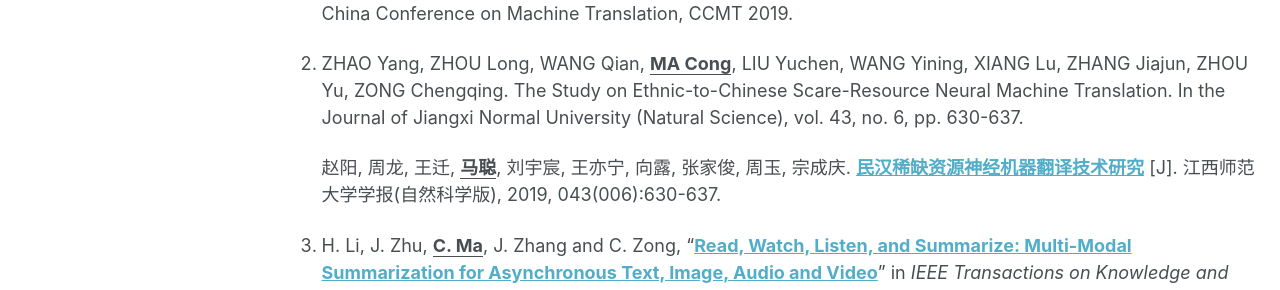
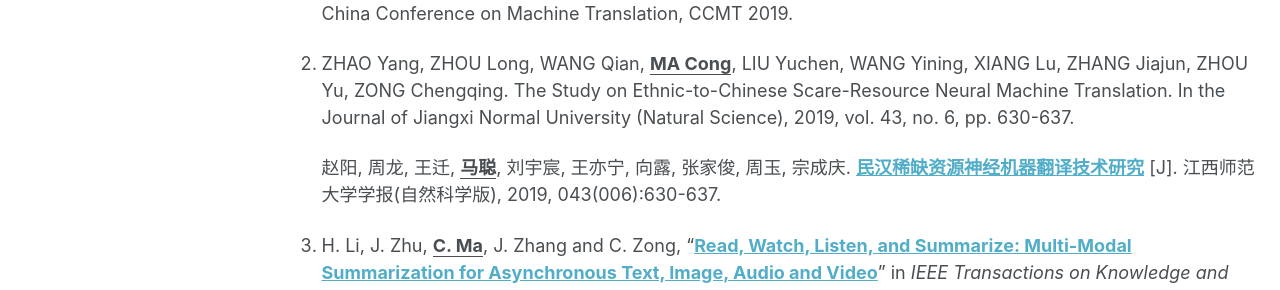
Before and after one commit to EriCongMa/ericongma.github.io, a Jekyll site: the page built from _pages/publications.md, in a window 1280 px wide and 1308 px high. Shown: the part 591-881 px from the top of the window. Built offline with Jekyll 4.4.1, drawn with Linux system fonts in a browser that asks for light colours; some web fonts are replaced.

Commit message:
macong:2022-07-18_12:25:24

```diff
--- a/_pages/publications.md
+++ b/_pages/publications.md
@@ -35,7 +35,7 @@ author_profile: true
 
 1. Yang Zhao, Long Zhou, Qian Wang, **<u>Cong Ma</u>**, Yuchen Liu, Yining Wang, Lu Xiang, Jiajun Zhang, Yu Zhou, Chengqing Zong. **<u>Research on Low-Resource Ethnic-to-Chinese Neural Machine Translation</u>**. In The 15th China Conference on Machine Translation, CCMT 2019.
 
-2. ZHAO Yang, ZHOU Long, WANG Qian, **<u>MA Cong</u>**, LIU Yuchen, WANG Yining, XIANG Lu, ZHANG Jiajun, ZHOU Yu, ZONG Chengqing. The Study on Ethnic-to-Chinese Scare-Resource Neural Machine Translation. In the Journal of Jiangxi Normal University (Natural Science), vol. 43, no. 6, pp. 630-637.
+2. ZHAO Yang, ZHOU Long, WANG Qian, **<u>MA Cong</u>**, LIU Yuchen, WANG Yining, XIANG Lu, ZHANG Jiajun, ZHOU Yu, ZONG Chengqing. The Study on Ethnic-to-Chinese Scare-Resource Neural Machine Translation. In the Journal of Jiangxi Normal University (Natural Science), 2019, vol. 43, no. 6, pp. 630-637.
 
    赵阳, 周龙, 王迁, **<u>马聪</u>**, 刘宇宸, 王亦宁, 向露, 张家俊, 周玉, 宗成庆. [**民汉稀缺资源神经机器翻译技术研究**](http://d.wanfangdata.com.cn/periodical/jxsfdxxb201906012) [J]. 江西师范大学学报(自然科学版), 2019, 043(006):630-637.
 
```
Also changed, not shown: 1 other file.
